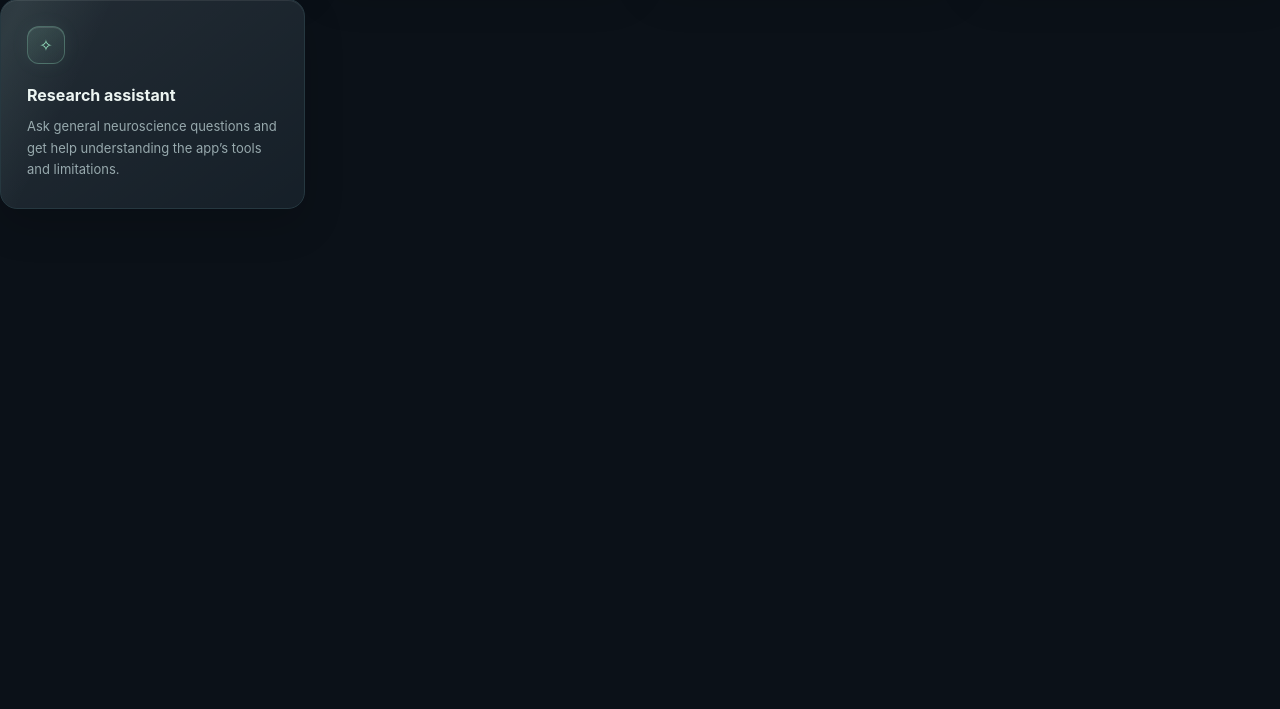
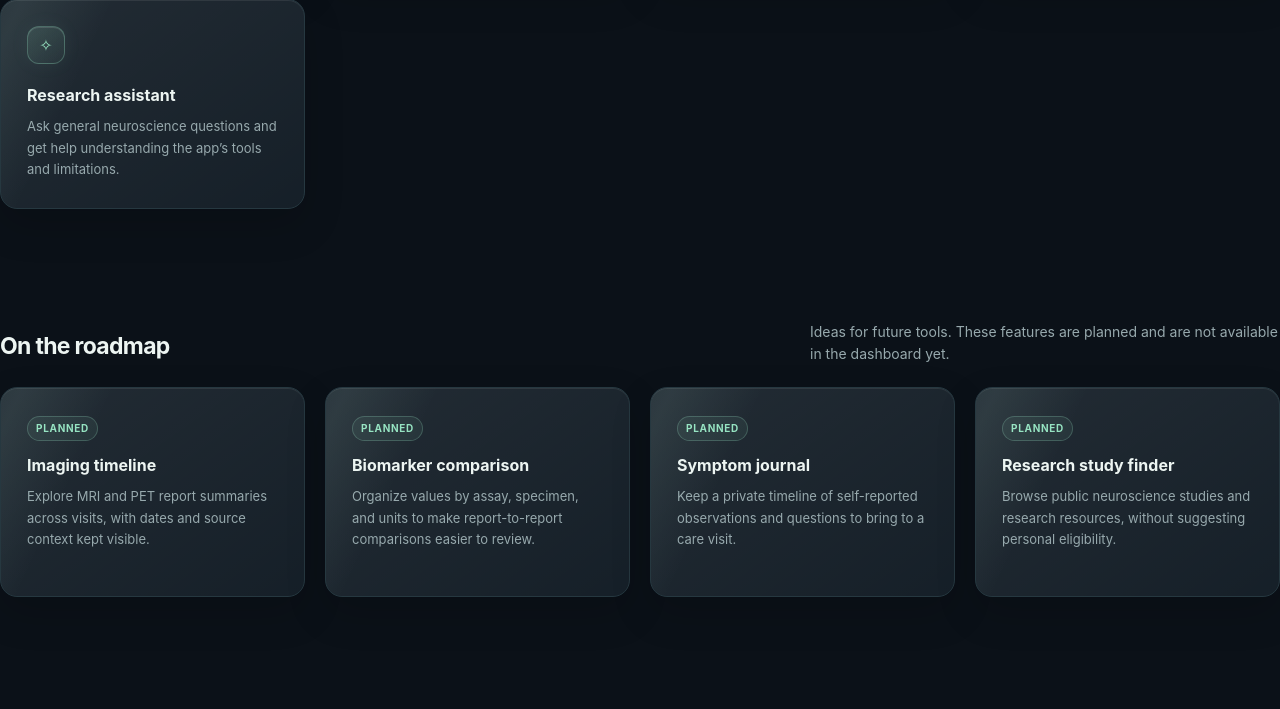
Before and after one commit to amarakamble21-afk/CogniQuant, a Flask app: page / in a window 1280 px wide. Shown: the part 1337-2046 px from the top of the page. Before the commit the page ends 1546 px from the top, so only its background shows below. Run offline with Flask 3, Linux system fonts and the light colour scheme.

Commit message:
Add roadmap cards and prevent dashboard text overflow
Co-authored-by: Copilot <223556219+Copilot@users.noreply.github.com>

```diff
--- a/templates/landing.html
+++ b/templates/landing.html
@@ -60,6 +60,8 @@
         .card:hover { transform: translateY(-5px); border-color: rgba(149,227,193,.42); box-shadow: 0 24px 56px rgba(0,0,0,.25), 0 0 32px rgba(77,211,156,.08), inset 0 1px rgba(255,255,255,.13); }
         .card:hover::after { left: 115%; }
         .feature-card { display: block; color: inherit; text-decoration: none; }
+        .planned-card { cursor: default; }
+        .planned-label { display: inline-flex; margin-bottom: 12px; padding: 4px 8px; border: 1px solid rgba(149,227,193,.24); border-radius: 999px; color: var(--mint); background: rgba(149,227,193,.07); font-size: 10px; font-weight: 750; letter-spacing: .07em; text-transform: uppercase; }
         .icon { display: grid; width: 38px; height: 38px; margin-bottom: 19px; place-items: center; border: 1px solid rgba(149,227,193,.28); border-radius: 12px; color: var(--mint); background: linear-gradient(145deg, rgba(149,227,193,.14), rgba(149,227,193,.035)); box-shadow: inset 0 1px rgba(255,255,255,.12), 0 0 20px rgba(149,227,193,.06); }
         .card h3 { margin: 0 0 8px; font-size: 16px; }
         .card p { margin: 0; color: var(--muted); font-size: 13px; line-height: 1.65; }
@@ -140,6 +142,34 @@
                     <a class="card feature-card" href="{{ url_for('chat') }}"><div class="icon" aria-hidden="true">✧</div><h3>Research assistant</h3><p>Ask general neuroscience questions and get help understanding the app’s tools and limitations.</p></a>
                 </div>
             </section>
+            <section class="section" aria-labelledby="upcoming-title">
+                <div class="section-head">
+                    <h2 id="upcoming-title">On the roadmap</h2>
+                    <p>Ideas for future tools. These features are planned and are not available in the dashboard yet.</p>
+                </div>
+                <div class="cards">
+                    <article class="card planned-card">
+                        <span class="planned-label">Planned</span>
+                        <h3>Imaging timeline</h3>
+                        <p>Explore MRI and PET report summaries across visits, with dates and source context kept visible.</p>
+                    </article>
+                    <article class="card planned-card">
+                        <span class="planned-label">Planned</span>
+                        <h3>Biomarker comparison</h3>
+                        <p>Organize values by assay, specimen, and units to make report-to-report comparisons easier to review.</p>
+                    </article>
+                    <article class="card planned-card">
+                        <span class="planned-label">Planned</span>
+                        <h3>Symptom journal</h3>
+                        <p>Keep a private timeline of self-reported observations and questions to bring to a care visit.</p>
+                    </article>
+                    <article class="card planned-card">
+                        <span class="planned-label">Planned</span>
+                        <h3>Research study finder</h3>
+                        <p>Browse public neuroscience studies and research resources, without suggesting personal eligibility.</p>
+                    </article>
+                </div>
+            </section>
         </main>
         </div>
     </div>
```
Also changed, not shown: templates/index.html (+7 -7 lines).
